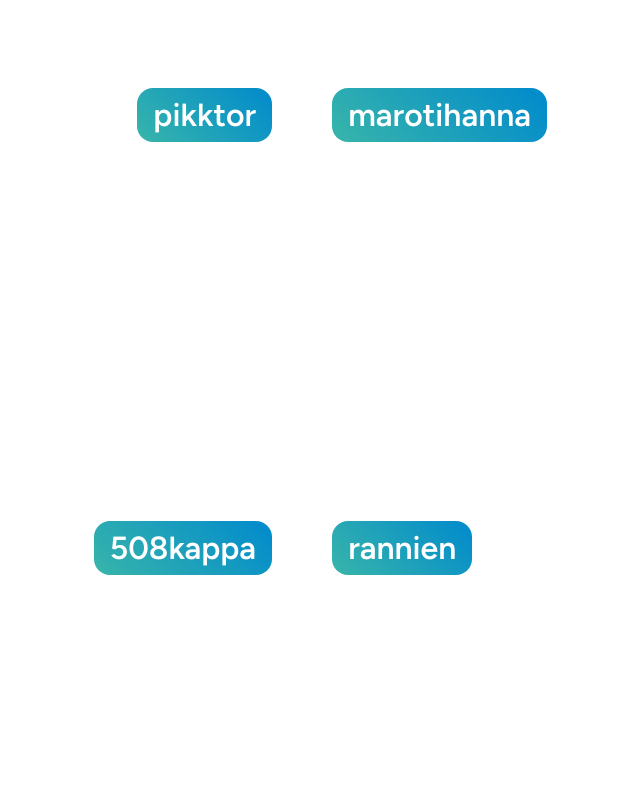
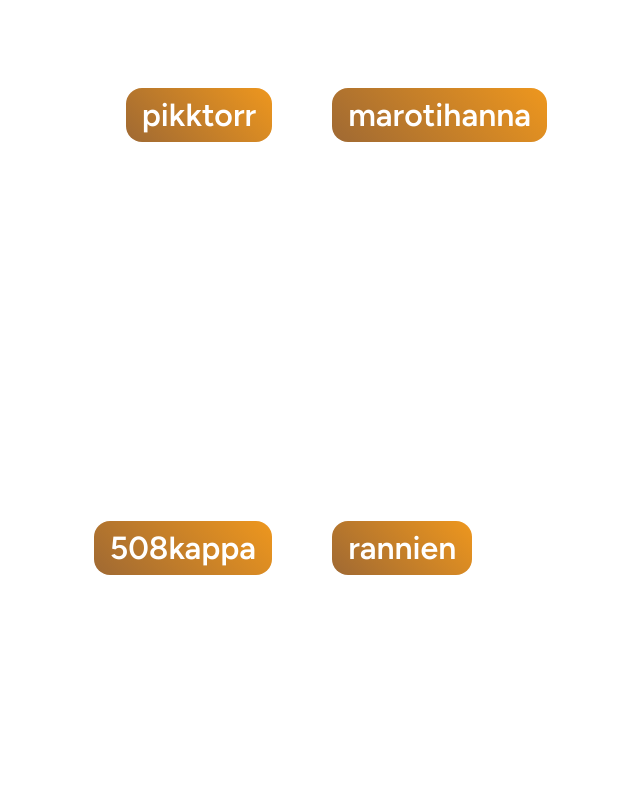
Before and after one commit to whitep4nth3r/zengoweb-overlay, a plain HTML site: page index.html in a window 1280 px wide. Shown: the top 800 px of the page, without its empty margins (533-1173 px from the left). Drawn offline with Linux system fonts and the light colour scheme.

Commit message:
feat: halloween-special
- pumpkin and castle icons
- pumpkin gradient

```diff
--- a/index.html
+++ b/index.html
@@ -20,7 +20,7 @@
   <body>
     <main class="container">
       <div class="column left">
-        <span class="name" id="pikktor" data-name>pikktor</span>
+        <span class="name" id="pikktorr" data-name>pikktorr</span>
         <span class="name" id="508kappa" data-name>508kappa</span>
         <span class="name" id="endotrip96" data-name>endotrip96</span>
       </div>
--- a/style.css
+++ b/style.css
@@ -37,7 +37,7 @@ body {
   --display: none;
   font-size: 32px;
   padding: 0.5rem 1rem;
-  background-image: linear-gradient(45deg, #38b5aa, #008acd 100%);
+  background-image: linear-gradient(45deg, #9f6933, #ee971e 100%);
   color: white;
   border-radius: 1rem;
   width: max-content;
@@ -45,7 +45,7 @@ body {
 }
 
 .left .name::before {
-  content: "🥞";
+  content: "🎃";
   font-size: 42px;
   position: absolute;
   left: -2rem;
@@ -55,7 +55,7 @@ body {
 }
 
 .right .name::after {
-  content: "🥞";
+  content: "🎃";
   font-size: 42px;
   position: absolute;
   right: -2rem;
@@ -65,7 +65,7 @@ body {
 }
 
 .left .name[data-wfh]::after {
-  content: "🏡";
+  content: "🏰";
   font-size: 42px;
   position: absolute;
   right: -26px;
@@ -75,7 +75,7 @@ body {
 }
 
 .right .name[data-wfh]::before {
-  content: "🏡";
+  content: "🏰";
   font-size: 42px;
   position: absolute;
   left: -32px;
```
Also changed, not shown: 1 other file.
